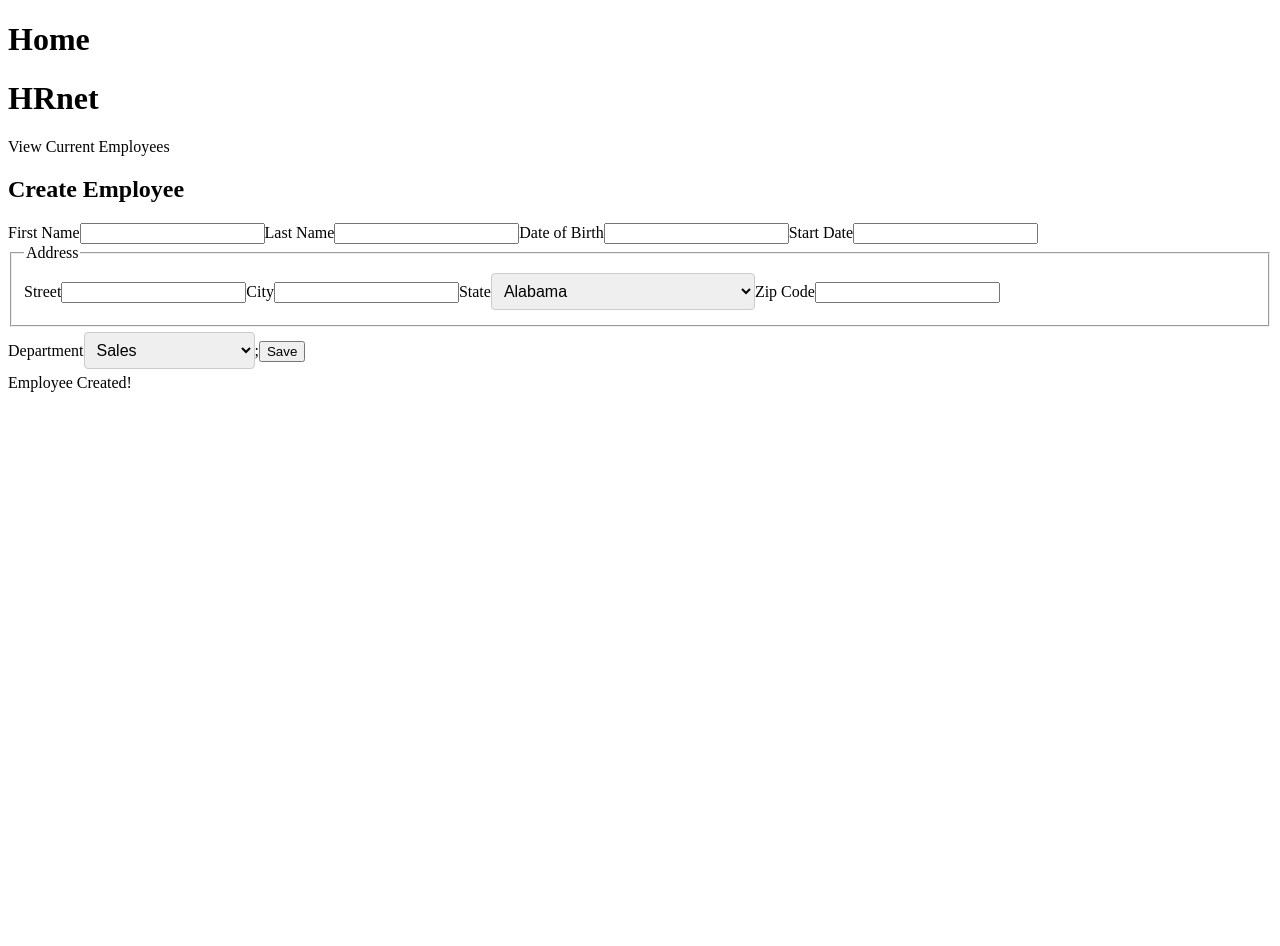
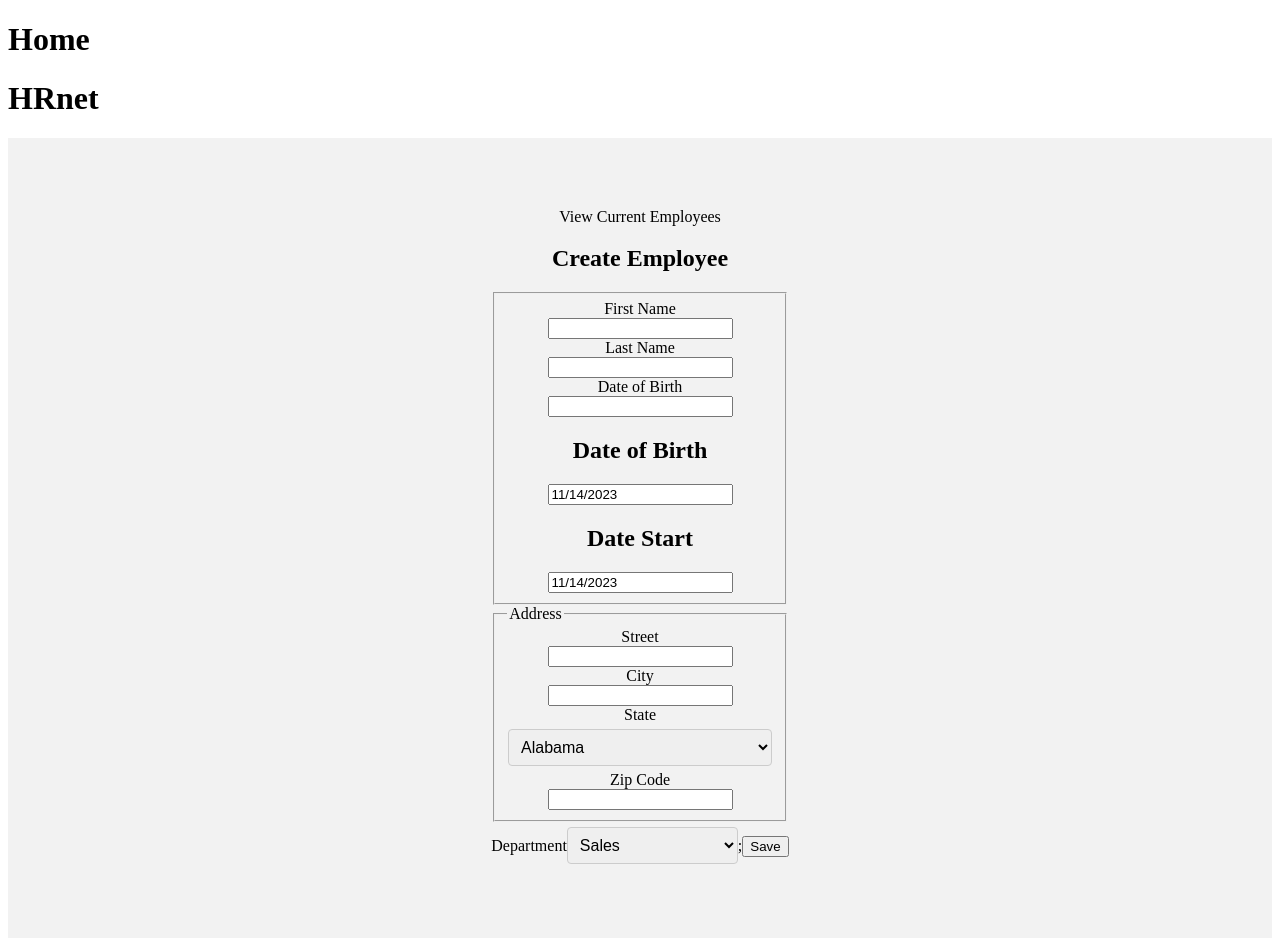
Before and after one commit to leen1515/hrnet, a React (Create React App) app in the folder hrnet/: page / in a window 1280 px wide. Before the commit the page ends 800 px from the top, so only its background shows below. Built offline with nearby package versions, Linux system fonts and the light colour scheme.

Commit message:
feat(): dateSelector + style

```diff
--- a/hrnet/package.json
+++ b/hrnet/package.json
@@ -7,6 +7,7 @@
     "@testing-library/react": "^13.4.0",
     "@testing-library/user-event": "^13.5.0",
     "react": "^18.2.0",
+    "react-datepicker": "^4.23.0",
     "react-dom": "^18.2.0",
     "react-router": "^6.18.0",
     "react-router-dom": "^6.18.0",
--- a/hrnet/src/components/CreateForm.jsx
+++ b/hrnet/src/components/CreateForm.jsx
@@ -2,19 +2,34 @@ import styled from 'styled-components';
 import Selector from '../modules/selector/Selector';
 import { departmentsArray } from '../modules/selector/datasArrays/departmentsArray';
 import { statesArray } from '../modules/selector/datasArrays/statesArray';
-
+import DateSelector from '../modules/DateSelector';
+import Modal from '../modules/Modal';
 const Title = styled.div`
 `;
 
 const Container = styled.div`
+    display:flex;
+    flex-direction:column;
+    align-items:center;
+    justify-content:center;
+    width:100%;
+    height:100vh;
+    background-color:#f2f2f2;
 `;
 
 const AddressFieldset = styled.fieldset`
+    display:flex;
+    flex-direction:column;
+    align-items:center;
+    justify-content:center;
 `;
 
-const Modal = styled.div`
+const InfosFieldset = styled.fieldset`
+    display:flex;
+    flex-direction:column;
+    align-items:center;
+    justify-content:center;
 `;
-
 
 function CreateForm() {
     const departmentOptions = departmentsArray;
@@ -32,6 +47,7 @@ return (
             <a>View Current Employees</a>
             <h2>Create Employee</h2>
             <form action="#" id="create-employee">
+                <InfosFieldset>
                 <label htmlFor="first-name">First Name</label>
                 <input type="text" id="first-name" />
 
@@ -40,10 +56,9 @@ return (
 
                 <label htmlFor="date-of-birth">Date of Birth</label>
                 <input id="date-of-birth" type="text" />
-
-                <label htmlFor="start-date">Start Date</label>
-                <input id="start-date" type="text" />
-
+                <DateSelector title = "Date of Birth"/>
+                <DateSelector title = "Date Start"/>
+                </InfosFieldset>
                 <AddressFieldset>
                     <legend>Address</legend>
 
--- /dev/null
+++ b/hrnet/src/modules/DateSelector.jsx
@@ -0,0 +1,20 @@
+import { useState } from 'react';
+import DatePicker from 'react-datepicker';
+import 'react-datepicker/dist/react-datepicker.css';
+
+function DateSelector({ title, onChange }){
+  const [selectedDate, setSelectedDate] = useState(new Date());
+  const handleChange = (date) => {
+    setSelectedDate(date);
+    if (onChange) {
+      onChange(date);
+    }
+  };
+  return (<>
+    <h2>{title}</h2>
+    <DatePicker selected={selectedDate} onChange={handleChange} />
+    </>
+  );
+};
+
+export default DateSelector;
--- a/hrnet/src/modules/Modal.jsx
+++ b/hrnet/src/modules/Modal.jsx
@@ -0,0 +1,14 @@
+
+function Modal(){
+
+    return(<>
+
+
+    </>
+
+
+    );
+
+}
+
+export default Modal;
```
Also changed, not shown: hrnet/src/components/Adress.jsx (deleted), hrnet/src/modules/DropdownSelector.jsx (deleted), 1 other file (tests, documents, lock files or other folders).
